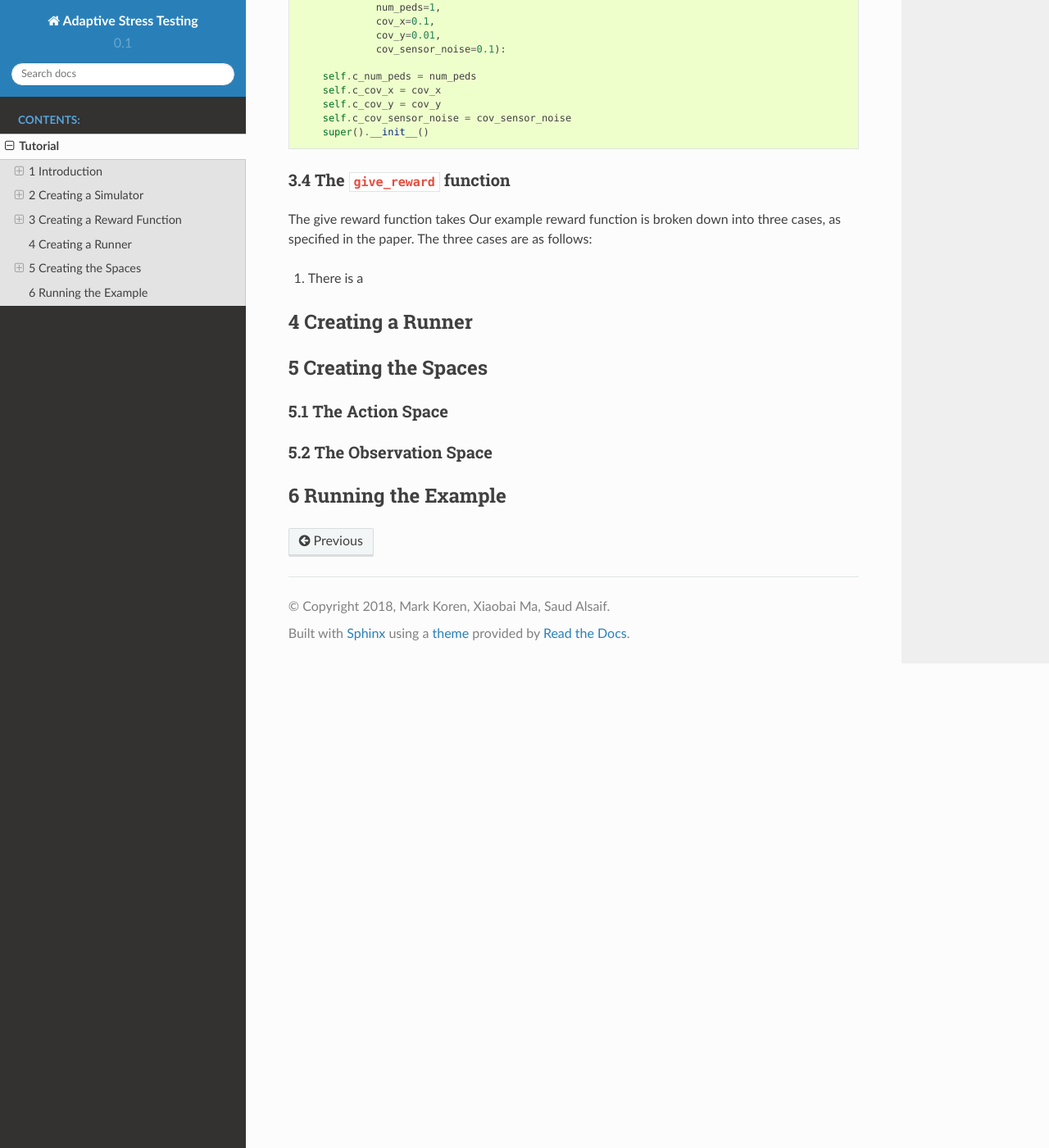
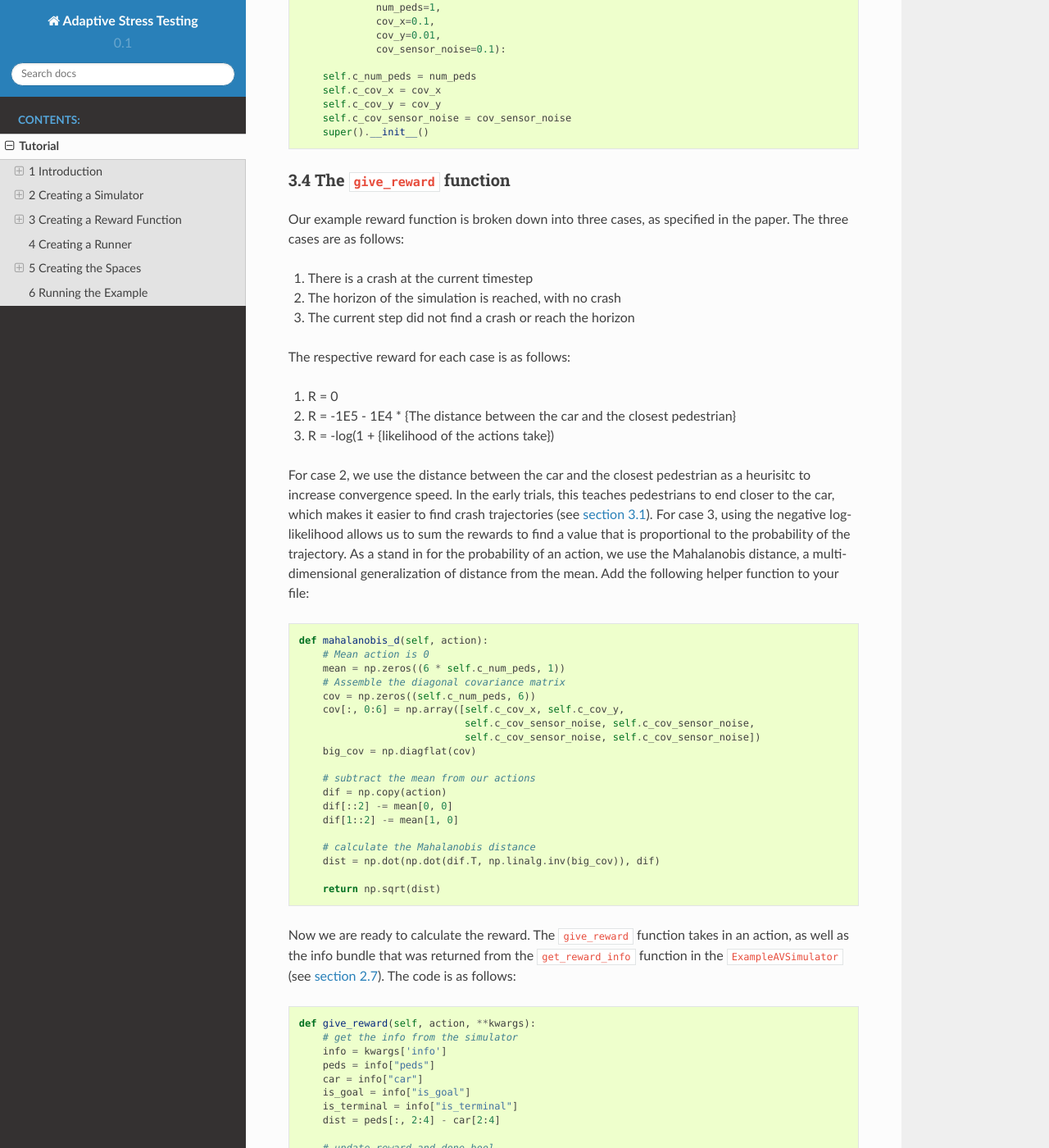
Before and after one commit to mark-koren/DRL-AST, a Sphinx documentation site: the page built from docs/tutorial.rst, in a window 1280 px wide and 1400 px high, scrolled down 10699 px. Shown: the whole window at 82% size. Built offline with Sphinx 7.4.7 and the Read the Docs theme 2.0.0, drawn with Linux system fonts in a browser that asks for light colours; some of the changed text lies outside the part shown.

Commit message:
added reward 3.4 to docs

```diff
--- a/docs/tutorial.rst
+++ b/docs/tutorial.rst
@@ -453,6 +453,8 @@ The log function is a way to store variables from the simulator for later access
 
 This section explains how to create a function that dictates the reward at each timestep of a simulation. AST formulates the problem of searching the space of possible variations of a stochastic simulation as an MDP so that modern-day reinforcement learning (RL) techniques can be used. When optimizing a policy using RL, the reward function is of the utmost importance, as it determines how the agent will learn. Changing the reward function to achieve the desired policy is known as reward shaping.
 
+.. _reward-shaping:
+
 3.1 Reward Shaping
 ------------------
 
@@ -507,10 +509,66 @@ The code is below:
 3.4 The ``give_reward`` function
 --------------------------------
 
-The give reward function takes
 Our example reward function is broken down into three cases, as specified in the paper. The three cases are as follows:
 
-1. There is a
+1. There is a crash at the current timestep
+2. The horizon of the simulation is reached, with no crash
+3. The current step did not find a crash or reach the horizon
+
+The respective reward for each case is as follows:
+
+1. R = 0
+2. R = -1E5 - 1E4 * {The distance between the car and the closest pedestrian}
+3. R = -log(1 + {likelihood of the actions take})
+
+For case 2, we use the distance between the car and the closest pedestrian as a heurisitc to increase convergence speed. In the early trials, this teaches pedestrians to end closer to the car, which makes it easier to find crash trajectories (see `section 3.1`_). For case 3, using the negative log-likelihood allows us to sum the rewards to find a value that is proportional to the probability of the trajectory. As a stand in for the probability of an action, we use the Mahalanobis distance, a multi-dimensional generalization of distance from the mean. Add the following helper function to your file:
+::
+    def mahalanobis_d(self, action):
+        # Mean action is 0
+        mean = np.zeros((6 * self.c_num_peds, 1))
+        # Assemble the diagonal covariance matrix
+        cov = np.zeros((self.c_num_peds, 6))
+        cov[:, 0:6] = np.array([self.c_cov_x, self.c_cov_y,
+                                self.c_cov_sensor_noise, self.c_cov_sensor_noise,
+                                self.c_cov_sensor_noise, self.c_cov_sensor_noise])
+        big_cov = np.diagflat(cov)
+
+        # subtract the mean from our actions
+        dif = np.copy(action)
+        dif[::2] -= mean[0, 0]
+        dif[1::2] -= mean[1, 0]
+
+        # calculate the Mahalanobis distance
+        dist = np.dot(np.dot(dif.T, np.linalg.inv(big_cov)), dif)
+
+        return np.sqrt(dist)
+
+Now we are ready to calculate the reward. The ``give_reward`` function takes in an action, as well as the info bundle that was returned from the ``get_reward_info`` function in the ``ExampleAVSimulator`` (see `section 2.7`_). The code is as follows:
+::
+    def give_reward(self, action, **kwargs):
+        # get the info from the simulator
+        info = kwargs['info']
+        peds = info["peds"]
+        car = info["car"]
+        is_goal = info["is_goal"]
+        is_terminal = info["is_terminal"]
+        dist = peds[:, 2:4] - car[2:4]
+
+        # update reward and done bool
+
+        if (is_goal): # We found a crash
+            reward = 0
+        elif (is_terminal):
+            reward = -10000 - 1000 * np.min(np.linalg.norm(dist, axis=1)) # We reached
+            # the horizon with no crash
+        else:
+            reward = -np.log(1 + self.mahalanobis_d(action)) # No crash or horizon yet
+
+        return reward
+
+.. _section 3.1: reward-shaping_
+
+.. _section 2.7: the-get-reward-info-function_
 
 4 Creating a Runner
 ===================
```
Also changed, not shown: 1 other file.
